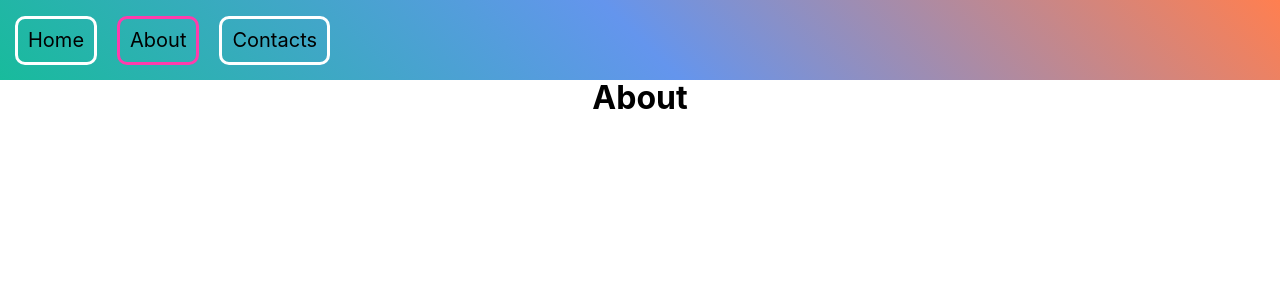
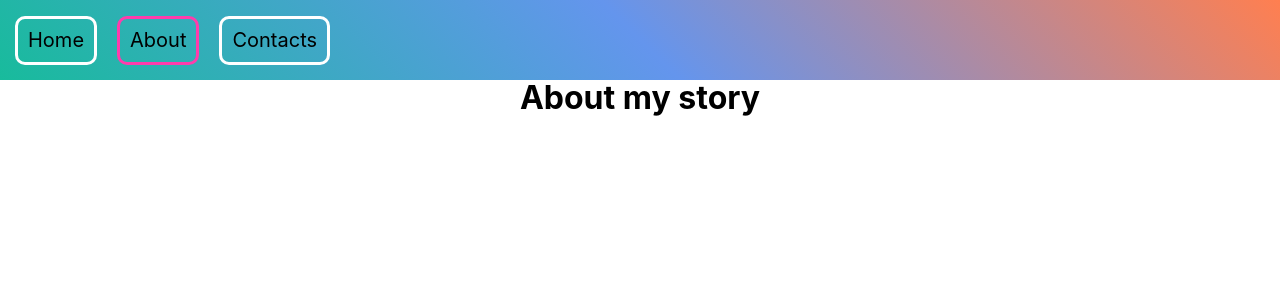
Before and after one commit to Vladislav-creator/Sample-app, a React (Create React App) app: page /sample-app/about in a window 1280 px wide. Shown: the top 300 px of the page. Built offline with nearby package versions, Linux system fonts and the light colour scheme.

Commit message:
my story

```diff
--- a/src/Pages/About/About.js
+++ b/src/Pages/About/About.js
@@ -2,7 +2,7 @@
 const About= () => {
     return(
         <div>
-            <h1>About</h1>
+            <h1>About my story</h1>
         </div>
     )
 };
```
